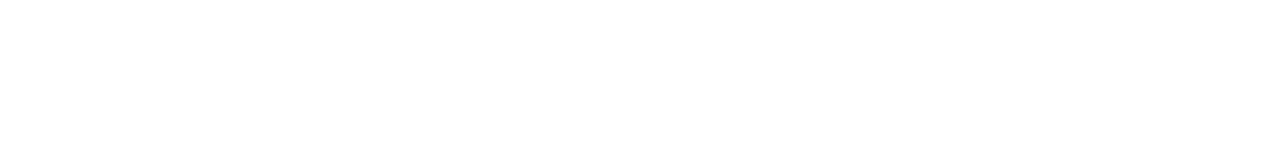
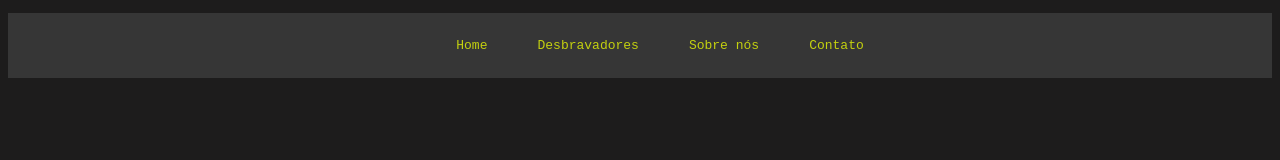
Before and after one commit to junior339/igreja-itaqui, a plain HTML site: page index.html in a window 1280 px wide. Drawn offline with Linux system fonts and the light colour scheme.

Commit message:
modificado position 002

```diff
--- /dev/null
+++ b/estilos/style.css
@@ -0,0 +1,27 @@
+body{
+    background-color:#1d1c1c ;
+    font-family:monospace;
+}
+
+/*
+estilo da barra de navegação principal
+*/
+#nav{
+    background-color: #363636;
+    color: rgb(196, 209, 15);
+}
+#nav ul {
+    list-style: none;
+    display: flex;
+    justify-content: center;
+}
+#nav ul li{
+
+ display:inline-block;
+ padding: 25px;
+
+}
+#nav ul li:hover{
+    background-color: #e0dd1a;
+    color: #1d1c1c;
+   }
--- a/index.html
+++ b/index.html
@@ -3,9 +3,18 @@
 <head>
     <meta charset="UTF-8">
     <meta name="viewport" content="width=device-width, initial-scale=1.0">
+    <link rel="stylesheet" href="estilos/style.css">
     <title>Iasd itaqui</title>
 </head>
 <body>
+    <header id="nav">
+        <ul>
+            <li>Home</li>
+            <li>Desbravadores</li>
+            <li>Sobre nós</li>
+            <li>Contato</li>
+        </ul>
+    </header>
 
 </body>
 </html>
```
